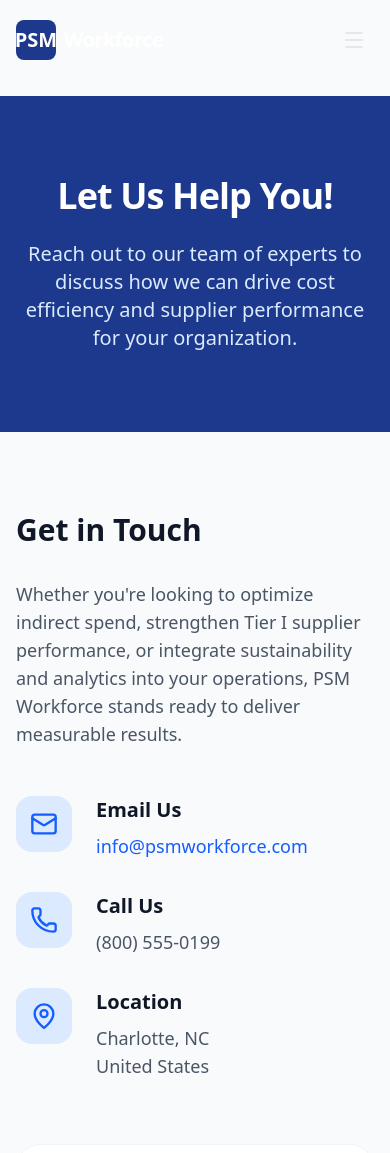
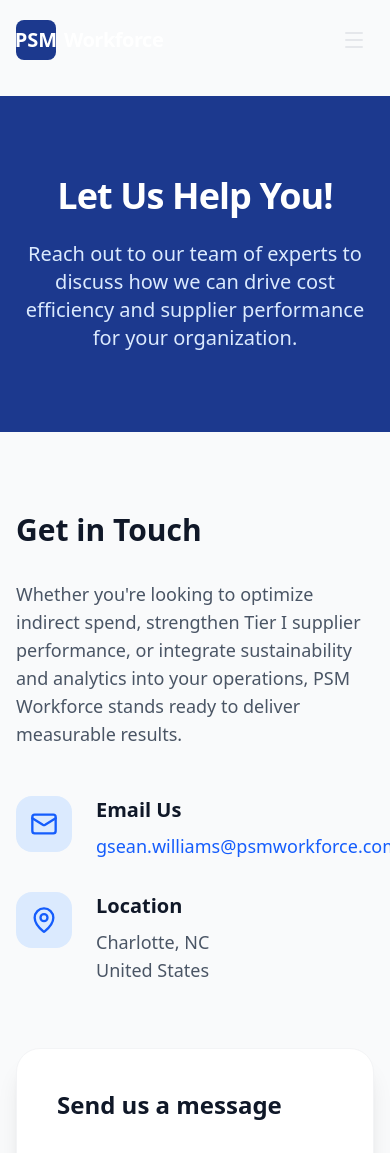
Before and after one commit to PSM-Workforce/psm-workforce-site, a React (Vite) app: page /contact in a window 390 px wide. Shown: the top 1153 px of the page. Built offline with nearby package versions, Linux system fonts and the light colour scheme.

Commit message:
Change contact email and remove phone section
Updated the contact email address and removed the phone contact section.

```diff
--- a/src/pages/Contact.tsx
+++ b/src/pages/Contact.tsx
@@ -76,23 +76,13 @@
                   </div>
                   <div>
                     <h3 className="text-xl font-bold text-gray-900 mb-2">Email Us</h3>
-                    <a href="mailto:info@psmworkforce.com" className="text-lg text-blue-600 hover:text-blue-800 transition-colors">
-                      info@psmworkforce.com
+                    <a href="mailto:gsean.williams@psmworkforce.com" className="text-lg text-blue-600 hover:text-blue-800 transition-colors">
+                      gsean.williams@psmworkforce.com
                     </a>
                   </div>
                 </div>
 
-                <div className="flex items-start gap-6">
-                  <div className="w-14 h-14 bg-blue-100 rounded-2xl flex items-center justify-center shrink-0">
-                    <Phone className="w-7 h-7 text-blue-600" />
-                  </div>
-                  <div>
-                    <h3 className="text-xl font-bold text-gray-900 mb-2">Call Us</h3>
-                    <a href="tel:+18005550199" className="text-lg text-gray-600 hover:text-blue-600 transition-colors">
-                      (800) 555-0199
-                    </a>
-                  </div>
-                </div>
+
 
                 <div className="flex items-start gap-6">
                   <div className="w-14 h-14 bg-blue-100 rounded-2xl flex items-center justify-center shrink-0">
```
